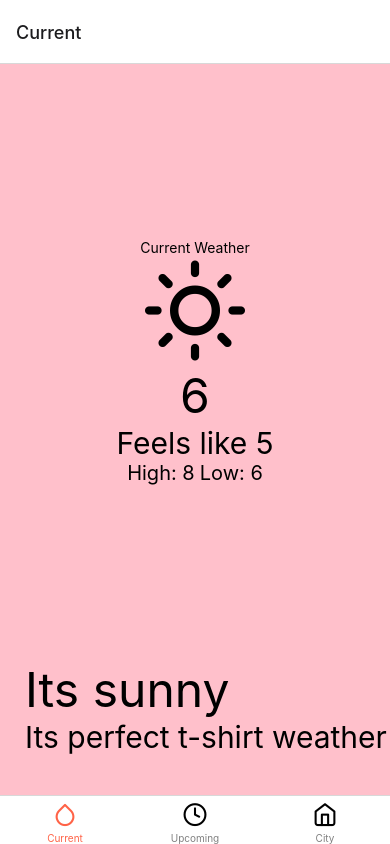
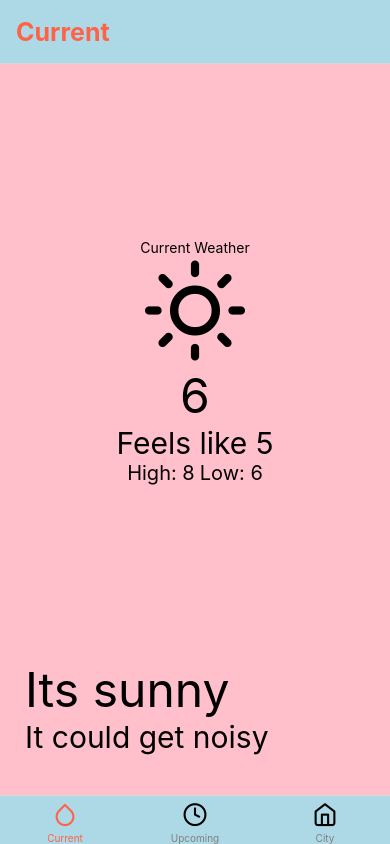
Before and after one commit to thadeusdev/WeatherApp, a React Native app: screen /Current in a window 390 px wide. Built offline with nearby package versions, Linux system fonts and the light colour scheme.

Commit message:
Extracting our Tabs

```diff
--- a/App.js
+++ b/App.js
@@ -1,49 +1,13 @@
 import React from 'react'
-import CurrentWeather from './src/screens/CurrentWeather'
-import UpcomingWeather from './src/screens/UpcomingWeather'
-import City from './src/screens/City'
 import { NavigationContainer } from '@react-navigation/native'
 import { createBottomTabNavigator } from '@react-navigation/bottom-tabs'
-import { Feather } from '@expo/vector-icons'
+import Tabs from './src/components/Tabs'
 
 const Tab = createBottomTabNavigator()
 const App = () => {
   return (
     <NavigationContainer>
-      <Tab.Navigator
-        screenOptions={{
-          tabBarActiveTintColor: 'tomato',
-          tabBarInactiveTintColor: 'gray'
-        }}
-      >
-        <Tab.Screen
-          name={'Current'}
-          component={CurrentWeather}
-          options={{
-            tabBarIcon: ({focused}) => (
-              <Feather name={'droplet'} size={25} color={focused ? 'tomato' : 'black'}/>
-            )
-          }}
-        />
-        <Tab.Screen
-          name={'Upcoming'}
-          component={UpcomingWeather}
-          options={{
-            tabBarIcon: ({focused}) => (
-              <Feather name={'clock'} size={25} color={focused ? 'tomato' : 'black'}/>
-            )
-          }}
-        />
-        <Tab.Screen
-          name={'City'}
-          component={City}
-          options={{
-            tabBarIcon: ({focused}) => (
-              <Feather name={'home'} size={25} color={focused ? 'tomato' : 'black'}/>
-            )
-          }}
-        />
-      </Tab.Navigator>
+      <Tabs/>
     </NavigationContainer>
   )
 }
--- /dev/null
+++ b/src/components/Tabs.js
@@ -0,0 +1,60 @@
+import React from 'react'
+import CurrentWeather from '../screens/CurrentWeather'
+import UpcomingWeather from '../screens/UpcomingWeather'
+import City from '../screens/City'
+import { createBottomTabNavigator } from '@react-navigation/bottom-tabs'
+import { Feather } from '@expo/vector-icons'
+
+const Tab = createBottomTabNavigator()
+
+const Tabs = () => {
+    return (
+        <Tab.Navigator
+            screenOptions={{
+            tabBarActiveTintColor: 'tomato',
+            tabBarInactiveTintColor: 'gray',
+            tabBarStyle: {
+                backgroundColor: 'lightblue'
+            },
+            headerStyle: {
+                backgroundColor: 'lightblue'
+            },
+            headerTitleStyle: {
+                fontWeight: 'bold',
+                fontSize: 25,
+                color: 'tomato'
+            }
+            }}
+        >
+            <Tab.Screen
+            name={'Current'}
+            component={CurrentWeather}
+            options={{
+                tabBarIcon: ({focused}) => (
+                <Feather name={'droplet'} size={25} color={focused ? 'tomato' : 'black'}/>
+                )
+            }}
+            />
+            <Tab.Screen
+            name={'Upcoming'}
+            component={UpcomingWeather}
+            options={{
+                tabBarIcon: ({focused}) => (
+                <Feather name={'clock'} size={25} color={focused ? 'tomato' : 'black'}/>
+                )
+            }}
+            />
+            <Tab.Screen
+            name={'City'}
+            component={City}
+            options={{
+                tabBarIcon: ({focused}) => (
+                <Feather name={'home'} size={25} color={focused ? 'tomato' : 'black'}/>
+                )
+            }}
+            />
+        </Tab.Navigator>
+
+    )
+}
+export default Tabs
--- a/src/screens/City.js
+++ b/src/screens/City.js
@@ -57,7 +57,7 @@
 const styles = StyleSheet.create({
     container: {
         flex: 1,
-        marginTop: StatusBar.currentHeight || 0,
+        // marginTop: StatusBar.currentHeight || 0,
     },
     imageLayout: {
         flex: 1
--- a/src/screens/CurrentWeather.js
+++ b/src/screens/CurrentWeather.js
@@ -2,6 +2,7 @@
 import {View, Text, SafeAreaView, StyleSheet} from "react-native";
 import { Feather } from '@expo/vector-icons';
 import RowText from "../components/RowText";
+import { weatherType } from "../utilities/weatherType";
 
 const CurrentWeather = () => {
   const {
@@ -32,7 +33,7 @@
       </View>
       <RowText
         messageOne={'Its sunny'}
-        messageTwo={'Its perfect t-shirt weather'}
+        messageTwo={weatherType['Thunderstorm'].message}
         containerStyles={bodyWrapper}
         messageOneStyles={description}
         messageTwoStyles={message}
--- a/src/screens/UpcomingWeather.js
+++ b/src/screens/UpcomingWeather.js
@@ -59,7 +59,7 @@
 const styles = StyleSheet.create({
     container: {
         flex: 1,
-        marginTop: StatusBar.currentHeight || 0,
+        // marginTop: StatusBar.currentHeight || 0,
         backgroundColor: 'red',
         backgroundColor: 'royalblue'
     },
--- /dev/null
+++ b/src/utilities/weatherType.js
@@ -0,0 +1,42 @@
+export const weatherType = {
+    Thunderstorm: {
+        icon: 'zap',
+        message: 'It could get noisy',
+        backgroundColor: '#000000'
+    },
+    Drizzle: {
+        icon: 'cloud-rain',
+        message: 'It might rain a little',
+        backgroundColor: '#36454f'
+    },
+    Rain: {
+        icon: 'umbrella',
+        message: 'You will need an umbrella',
+        backgroundColor: '#0000ff'
+    },
+    Snow: {
+        icon: 'cloud-snow',
+        message: 'Lets build a snowman',
+        backgroundColor: '#7f6065'
+    },
+    Clear: {
+        icon: 'sun',
+        message: 'It is perfect t-shirt weather',
+        backgroundColor: '#e47200'
+    },
+    Clouds: {
+        icon: 'cloud',
+        message: 'You could live in the clouds',
+        backgroundColor: '#363636'
+    },
+    Haze: {
+        icon: 'wind',
+        message: 'It migt be a bit damp',
+        backgroundColor: '#58586e'
+    },
+    Mist: {
+        icon: 'align-justify',
+        message: 'It might be hard to see',
+        backgroundColor: '#3e3e37'
+    }
+}
```
Also changed, not shown: 1 other file (tests, documents, lock files or other folders).
